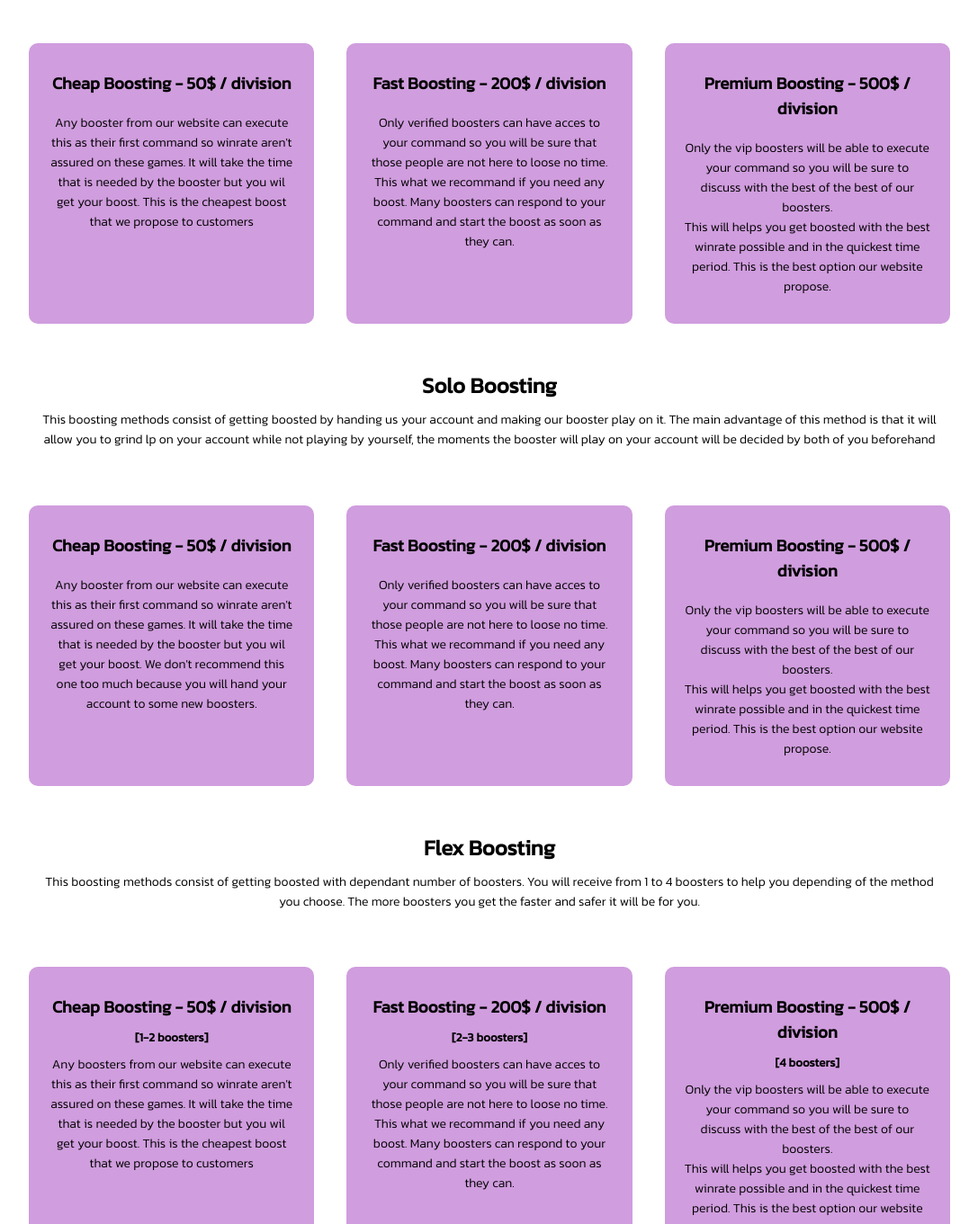
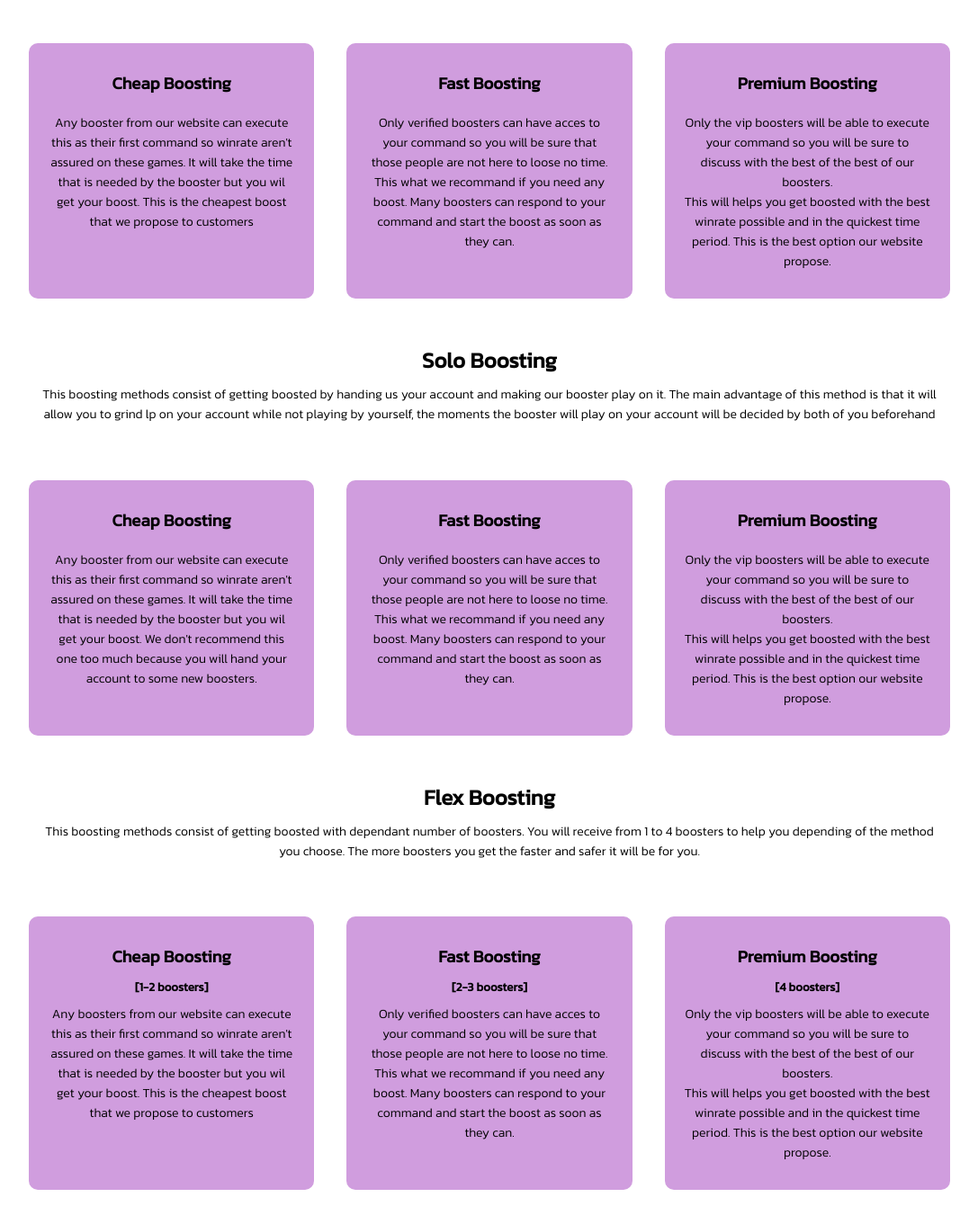
Before and after one commit to Ptik-1/websiteboosting, a plain HTML site: page packs.html in a window 1280 px wide. Shown: the part 602-1963 px from the top of the page at 90% size, without its empty margins (96-1183 px from the left). Drawn offline with Linux system fonts and the light colour scheme.

Commit message:
Add files via upload

```diff
--- a/packs.html
+++ b/packs.html
@@ -34,30 +34,30 @@
     <p>This boosting methods consist of getting boosted by duoQ playing with one of our boosters. This helps you still enjoy the games while being boost and getting lp at the end of your game. Depending on the booster you choose, you will have a guaranteed winrate on the games with our boosters.</p>
     <div class="row">
         <div class="packs-col">
-            <h3>Cheap Boosting - 50$ / division</h3>
+            <h3>Cheap Boosting</h3>
             <p>Any booster from our website can execute this as their first command so winrate aren't assured on these games. It will take the time that is needed by the booster but you wil get your boost. This is the cheapest boost that we propose to customers</p>
         </div>
         <div class="packs-col">
-            <h3>Fast Boosting - 200$ / division</h3>
+            <h3>Fast Boosting</h3>
             <p>Only verified boosters can have acces to your command so you will be sure that those people are not here to loose no time. This what we recommand if you need any boost. Many boosters can respond to your command and start the boost as soon as they can.</p>
         </div>
         <div class="packs-col">
-            <h3>Premium Boosting - 500$ / division</h3>
+            <h3>Premium Boosting</h3>
             <p>Only the vip boosters will be able to execute your command so you will be sure to discuss with the best of the best of our boosters. <br> This will helps you get boosted with the best winrate possible and in the quickest time period. This is the best option our website propose.</p>
         </div>
     </div>
     <h1>Solo Boosting</h1><p>This boosting methods consist of getting boosted by handing us your account and making our booster play on it. The main advantage of this method is that it will allow you to grind lp on your account while not playing by yourself, the moments the booster will play on your account will be decided by both of you beforehand</p>
     <div class="row">
         <div class="packs-col">
-            <h3>Cheap Boosting - 50$ / division</h3>
+            <h3>Cheap Boosting</h3>
             <p>Any booster from our website can execute this as their first command so winrate aren't assured on these games. It will take the time that is needed by the booster but you wil get your boost. We don't recommend this one too much because you will hand your account to some new boosters.</p>
         </div>
         <div class="packs-col">
-            <h3>Fast Boosting - 200$ / division</h3>
+            <h3>Fast Boosting</h3>
             <p>Only verified boosters can have acces to your command so you will be sure that those people are not here to loose no time. This what we recommand if you need any boost. Many boosters can respond to your command and start the boost as soon as they can.</p>
         </div>
         <div class="packs-col">
-            <h3>Premium Boosting - 500$ / division</h3>
+            <h3>Premium Boosting</h3>
             <p>Only the vip boosters will be able to execute your command so you will be sure to discuss with the best of the best of our boosters. <br> This will helps you get boosted with the best winrate possible and in the quickest time period. This is the best option our website propose.</p>
         </div>
     </div>
@@ -65,15 +65,15 @@
     <p>This boosting methods consist of getting boosted with dependant number of boosters. You will receive from 1 to 4 boosters to help you depending of the method you choose. The more boosters you get the faster and safer it will be for you.</p>
     <div class="row">
         <div class="packs-col">
-            <h3>Cheap Boosting - 50$ / division</h3><h5>[1-2 boosters]</h5>
+            <h3>Cheap Boosting</h3><h5>[1-2 boosters]</h5>
             <p> Any boosters from our website can execute this as their first command so winrate aren't assured on these games. It will take the time that is needed by the booster but you wil get your boost. This is the cheapest boost that we propose to customers</p>
         </div>
         <div class="packs-col">
-            <h3>Fast Boosting - 200$ / division</h3><h5>[2-3 boosters]</h5>
+            <h3>Fast Boosting</h3><h5>[2-3 boosters]</h5>
             <p>Only verified boosters can have acces to your command so you will be sure that those people are not here to loose no time. This what we recommand if you need any boost. Many boosters can respond to your command and start the boost as soon as they can.</p>
         </div>
         <div class="packs-col">
-            <h3>Premium Boosting - 500$ / division</h3><h5>[4 boosters]</h5>
+            <h3>Premium Boosting</h3><h5>[4 boosters]</h5>
             <p>Only the vip boosters will be able to execute your command so you will be sure to discuss with the best of the best of our boosters. <br> This will helps you get boosted with the best winrate possible and in the quickest time period. This is the best option our website propose.</p>
         </div>
     </div>
```
